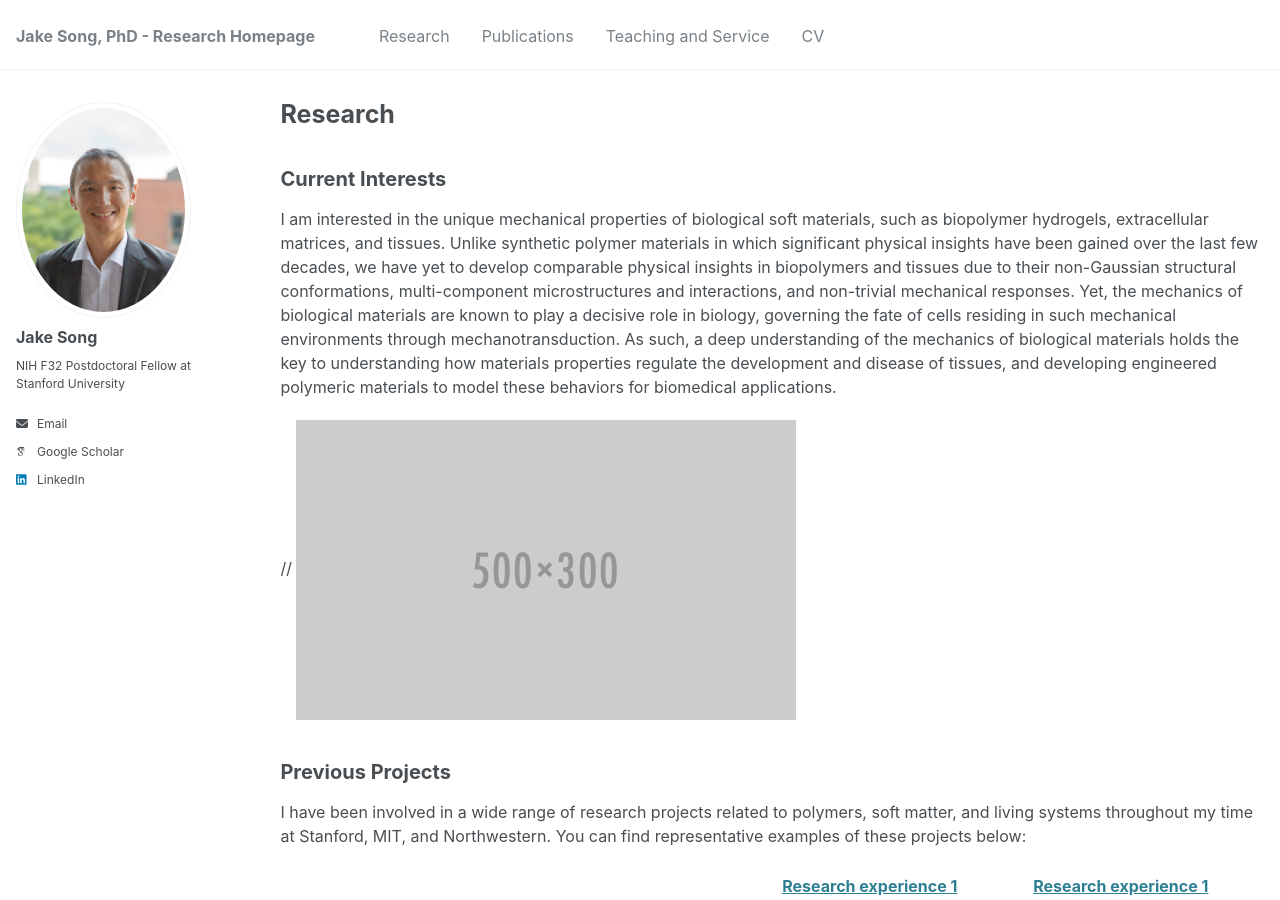
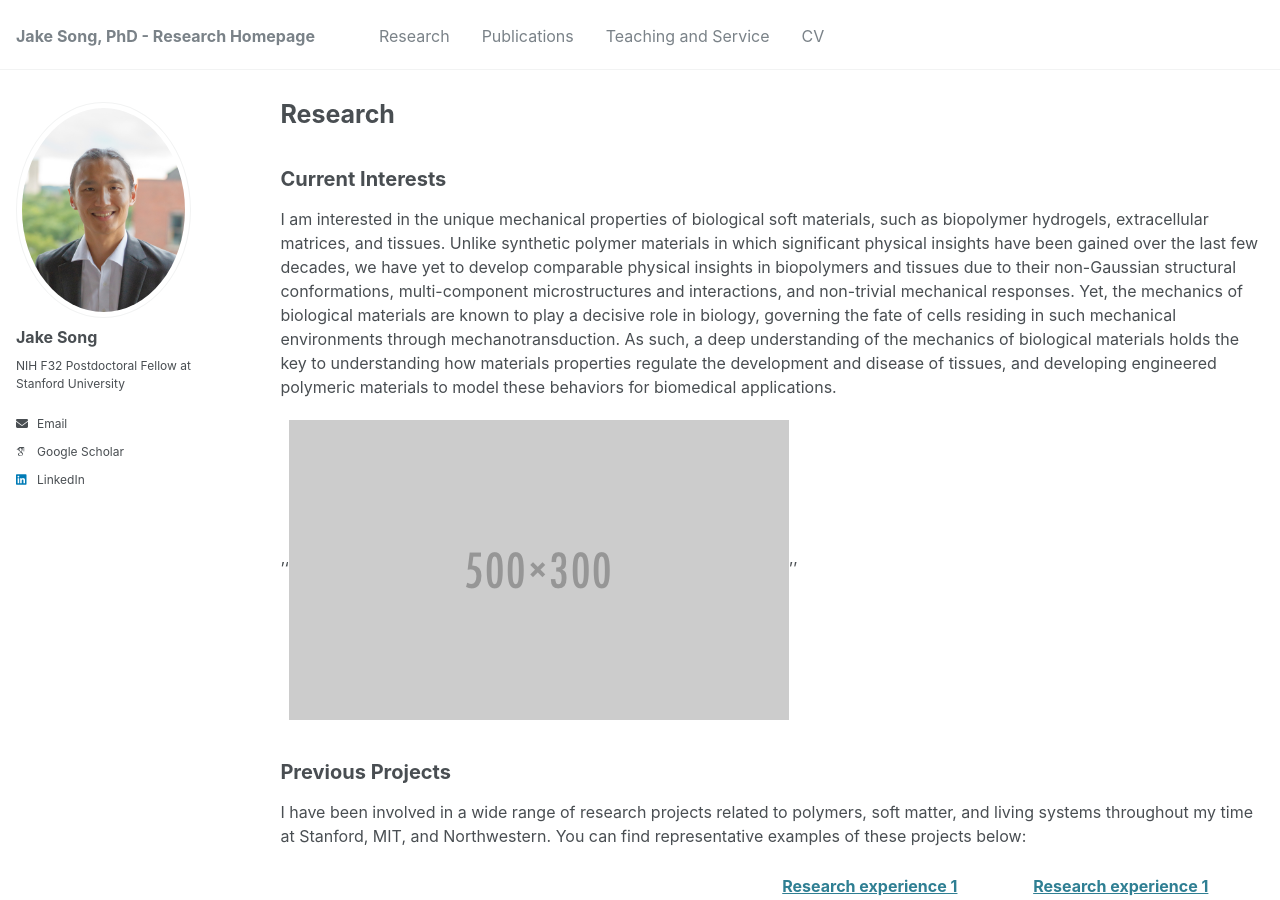
Before and after one commit to jakesong15/jakesong15.github.io, a Jekyll site: the page built from _pages/research.md, in a window 1280 px wide and 900 px high. Built offline with Jekyll 4.4.1, drawn with Linux system fonts in a browser that asks for light colours; some web fonts are replaced.

Commit message:
Update research.md

```diff
--- a/_pages/research.md
+++ b/_pages/research.md
@@ -9,7 +9,7 @@ author_profile: true
 
 I am interested in the unique mechanical properties of biological soft materials, such as biopolymer hydrogels, extracellular matrices, and tissues. Unlike synthetic polymer materials in which significant physical insights have been gained over the last few decades, we have yet to develop comparable physical insights in biopolymers and tissues due to their non-Gaussian structural conformations, multi-component microstructures and interactions, and non-trivial mechanical responses. Yet, the mechanics of biological materials are known to play a decisive role in biology, governing the fate of cells residing in such mechanical environments through mechanotransduction. As such, a deep understanding of the mechanics of biological materials holds the key to understanding how materials properties regulate the development and disease of tissues, and developing engineered polymeric materials to model these behaviors for biomedical applications.
 
-// <img src='/images/500x300.png'>
+''<img src='/images/500x300.png'>''
 
 ## Previous Projects
 
```
